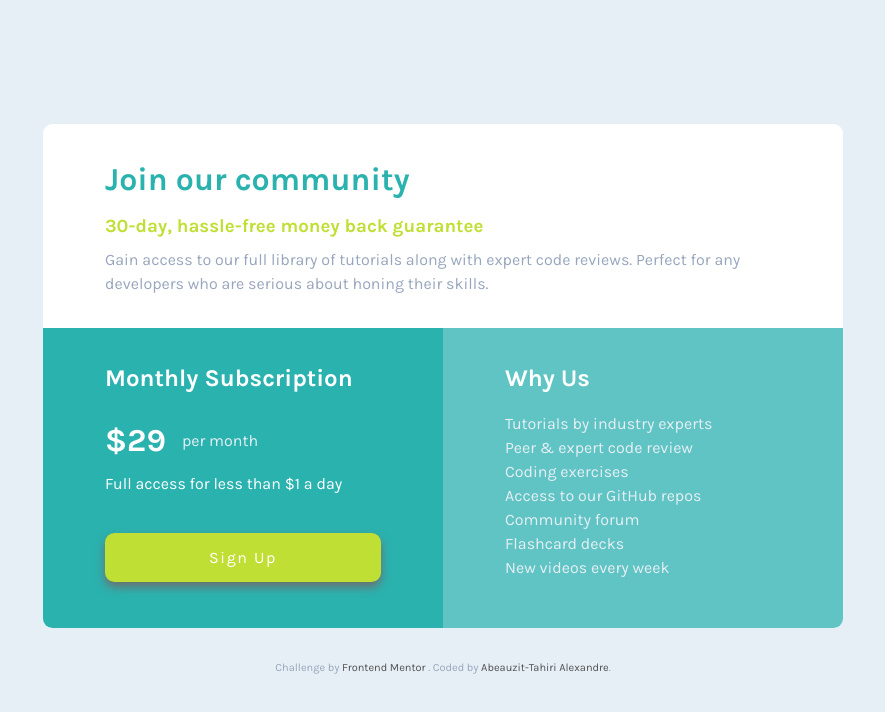
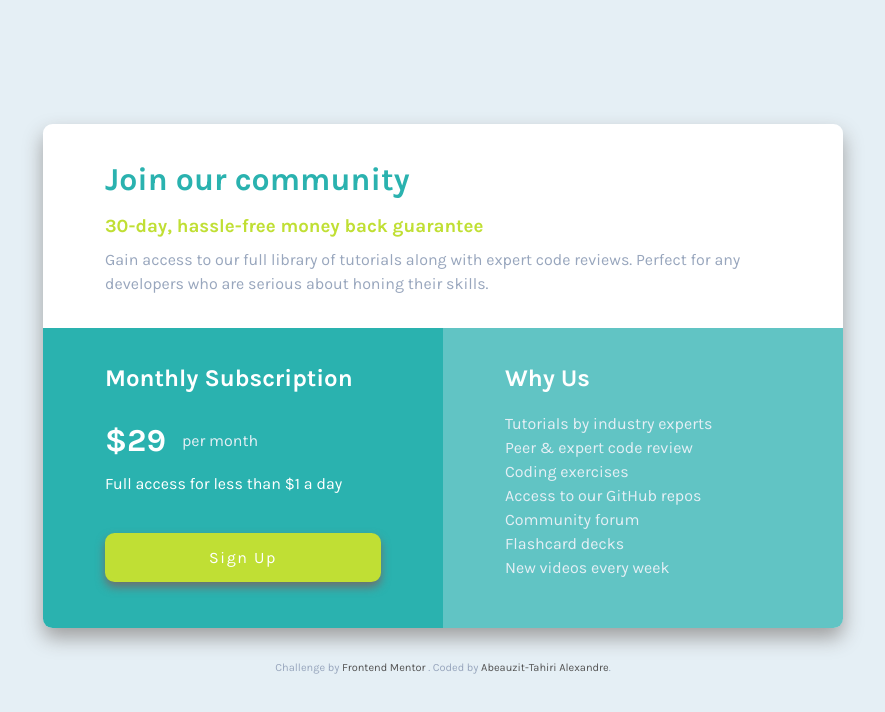
Before and after one commit to Aatypic/single-price-grid-component, a plain HTML site: page index.html in a window 1280 px wide. Shown: the whole page, without its empty margins (197-1082 px from the left). Drawn offline with Linux system fonts and the light colour scheme.

Commit message:
single price card live 1.0

```diff
--- a/style.css
+++ b/style.css
@@ -83,6 +83,8 @@ main {
 	grid-template-areas:
 		"card-one card-one"
 		"card-two card-three";
+	border-radius: var(--bradius-100);
+	box-shadow: 0 10px 20px #9f9f9f;
 }
 
 h1 {
```
